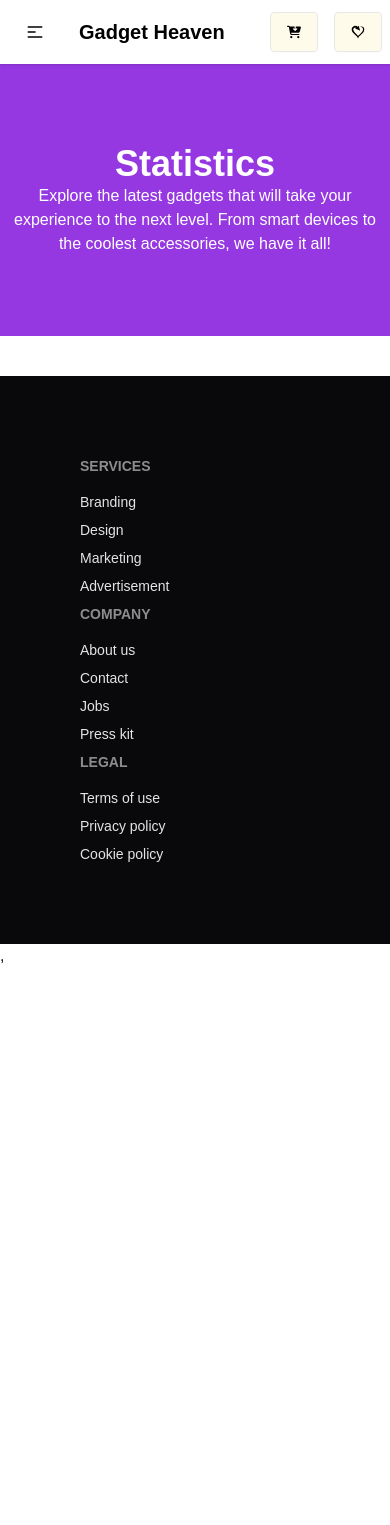
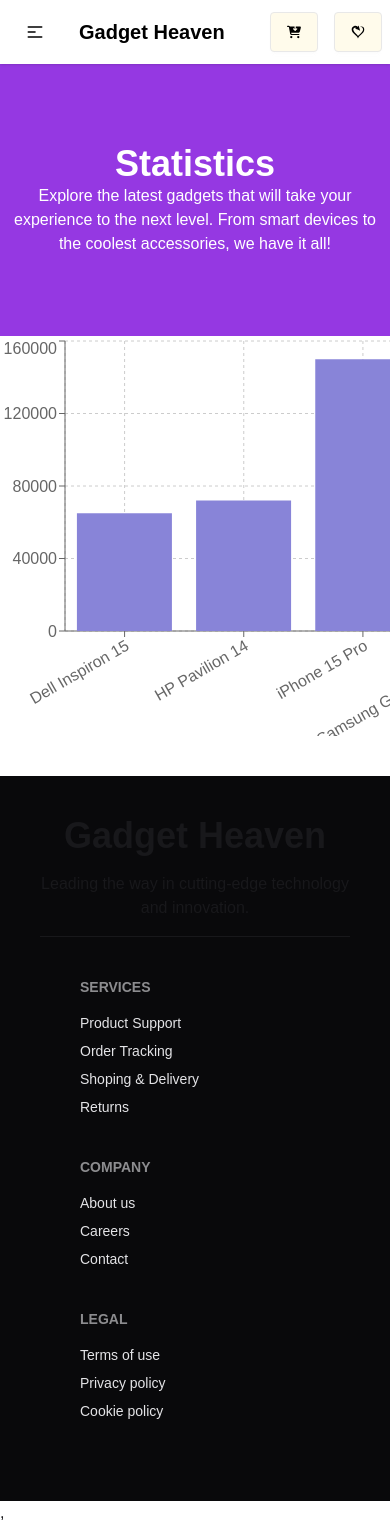
Before and after one commit to programming-hero-web-course-4/b10a8-gadget-heaven-Ariful4a, a React (Vite) app: page /Statistics in a window 390 px wide. Before the commit the page ends 968 px from the top, so only its background shows below. Built offline with nearby package versions, Linux system fonts and the light colour scheme; a web font is replaced by a local one.

Commit message:
add chart and footer

```diff
--- a/package.json
+++ b/package.json
@@ -18,6 +18,7 @@
     "react-icons": "^5.4.0",
     "react-router-dom": "^7.1.5",
     "react-toastify": "^11.0.3",
+    "recharts": "^2.15.1",
     "sort-by": "^1.2.0",
     "tailwindcss": "^4.0.5"
   },
--- a/src/Components/Footer/Footer.jsx
+++ b/src/Components/Footer/Footer.jsx
@@ -2,21 +2,25 @@ import React from 'react';
 
 const Footer = () => {
     return (
-        <div className="footer p-10 bg-neutral text-neutral-content mt-10">
-            <footer className="footer sm:footer-horizontal bg-neutral text-neutral-content p-10">
+        <div className="p-10 bg-neutral mt-10">
+             <div className='flex flex-col justify-center'>
+                    <h2 className='text-4xl font-bold flex justify-center'>Gadget Heaven</h2>
+                    <p className='text-center my-4'>Leading the way in cutting-edge technology and innovation.</p>
+                    <hr />
+                </div>
+            <footer className="footer sm:footer-horizontal bg-neutral text-neutral-content p-10 max-w-5xl mx-auto">
                 <nav>
                     <h6 className="footer-title">Services</h6>
-                    <a className="link link-hover">Branding</a>
-                    <a className="link link-hover">Design</a>
-                    <a className="link link-hover">Marketing</a>
-                    <a className="link link-hover">Advertisement</a>
+                    <a className="link link-hover">Product Support</a>
+                    <a className="link link-hover">Order Tracking</a>
+                    <a className="link link-hover">Shoping & Delivery</a>
+                    <a className="link link-hover">Returns</a>
                 </nav>
                 <nav>
                     <h6 className="footer-title">Company</h6>
                     <a className="link link-hover">About us</a>
+                    <a className="link link-hover">Careers</a>
                     <a className="link link-hover">Contact</a>
-                    <a className="link link-hover">Jobs</a>
-                    <a className="link link-hover">Press kit</a>
                 </nav>
                 <nav>
                     <h6 className="footer-title">Legal</h6>
--- /dev/null
+++ b/src/Components/ProductChart/ProductChart.jsx
@@ -0,0 +1,45 @@
+import React, { useEffect, useState } from 'react';
+import { XAxis, YAxis, CartesianGrid, Tooltip, BarChart, Bar } from 'recharts';
+
+const CustomChart = () => {
+    const [barchrt, setBarchrt] = useState([]);
+
+    useEffect(() => {
+        fetch('/productData.json')
+            .then(res => res.json())
+            .then(data => {
+                const productChartData = data.map(product => ({
+                    name: product.product_title,
+                    price: product.price
+                }));
+                setBarchrt(productChartData);
+            })
+            .catch(error => console.error("Data Fetch Error:", error));
+    }, []);
+
+    return (
+        <div className='max-w-6xl mx-auto' style={{ width: '100%', overflowX: 'auto' }}>
+            {barchrt.length > 0 ? (
+                <div style={{ width: '1500px' }}>
+                    <BarChart width={1500} height={400} data={barchrt}>
+                        <CartesianGrid strokeDasharray="3 3" />
+                        <XAxis
+                            dataKey="name"
+                            interval={0}
+                            angle={-30}
+                            textAnchor="end"
+                            height={100}
+                        />
+                        <YAxis />
+                        <Tooltip />
+                        <Bar dataKey="price" fill="#8884d8" />
+                    </BarChart>
+                </div>
+            ) : (
+                <p>Loading...</p>
+            )}
+        </div>
+    );
+};
+
+export default CustomChart;
--- a/src/Components/Statistics/Statistics.jsx
+++ b/src/Components/Statistics/Statistics.jsx
@@ -1,4 +1,5 @@
 import React from 'react';
+import CustomChart from '../ProductChart/ProductChart';
 
 const Statistics = () => {
     return (
@@ -7,6 +8,7 @@ const Statistics = () => {
                 <h1 className='text-4xl font-bold'>Statistics</h1>
                 <p>Explore the latest gadgets that will take your experience to the next level. From smart devices to <br /> the coolest accessories, we have it all!</p>
             </div>
+            <CustomChart></CustomChart>
         </div>
     );
 };
```
Also changed, not shown: 1 other file (tests, documents, lock files or other folders).
